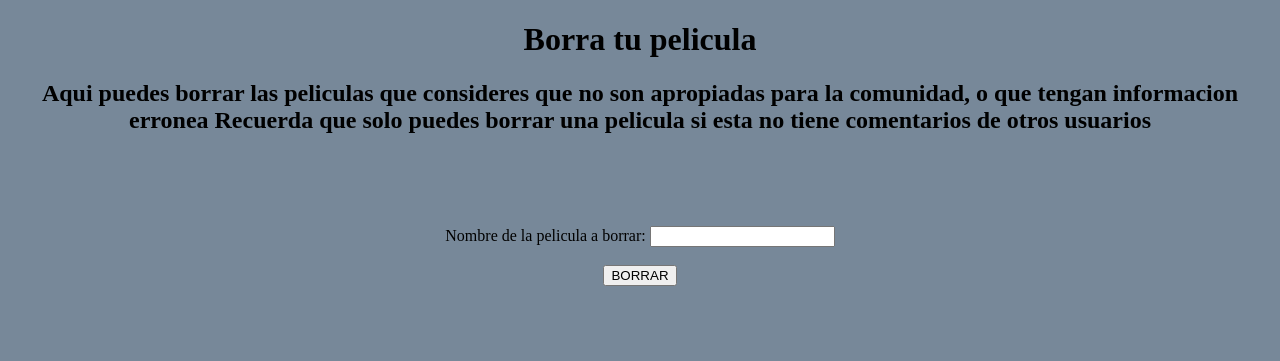
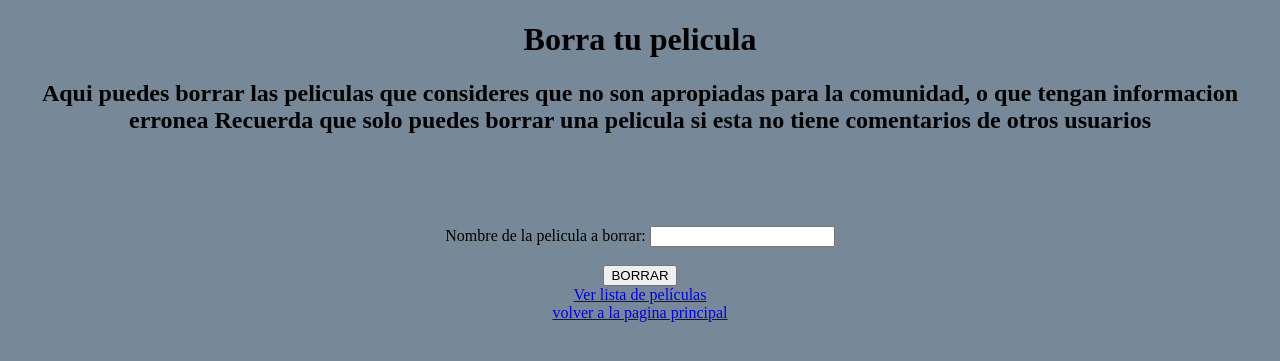
Before and after one commit to EmilianoHernan/ProyectProgII, a Flask app: page /borrar in a window 1280 px wide. Shown: the top 361 px of the page. Run offline with Flask 3, Linux system fonts and the light colour scheme.

Commit message:
Borrar peliculas terminado y modificando algo del template borrar

```diff
--- a/templates/borrar.html
+++ b/templates/borrar.html
@@ -27,4 +27,16 @@
             </form>
     </center>
 </div>
+
+<div>
+    <center>
+        <a href="{{ url_for('listaPelis') }}">Ver lista de películas</a>
+    </center>
+
+    <center>
+        <a href="{{ url_for('main') }}">volver a la pagina principal</a>
+    </center>
+</div>
+
+
 {% endblock %}
```
Also changed, not shown: app.py (+4 -8 lines).
